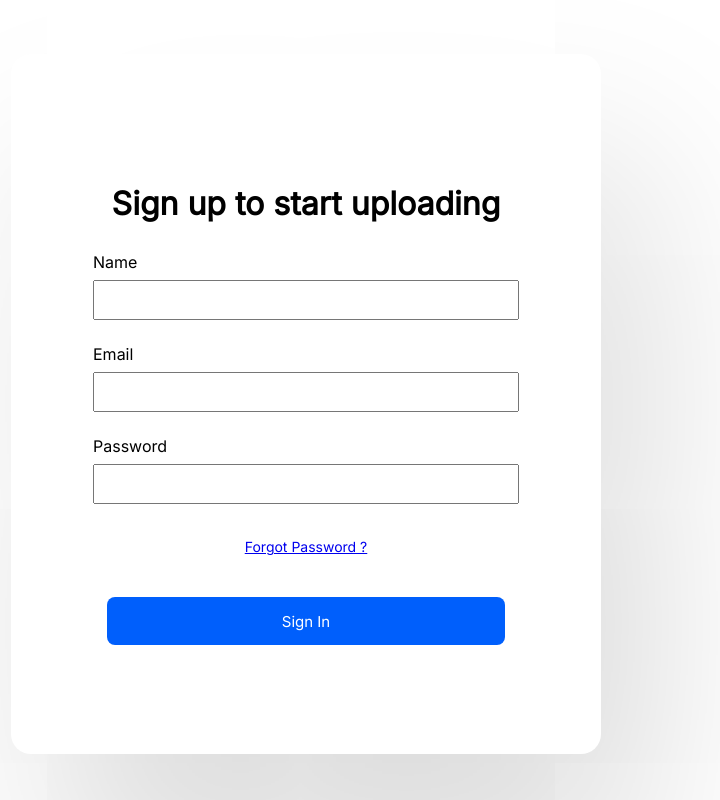
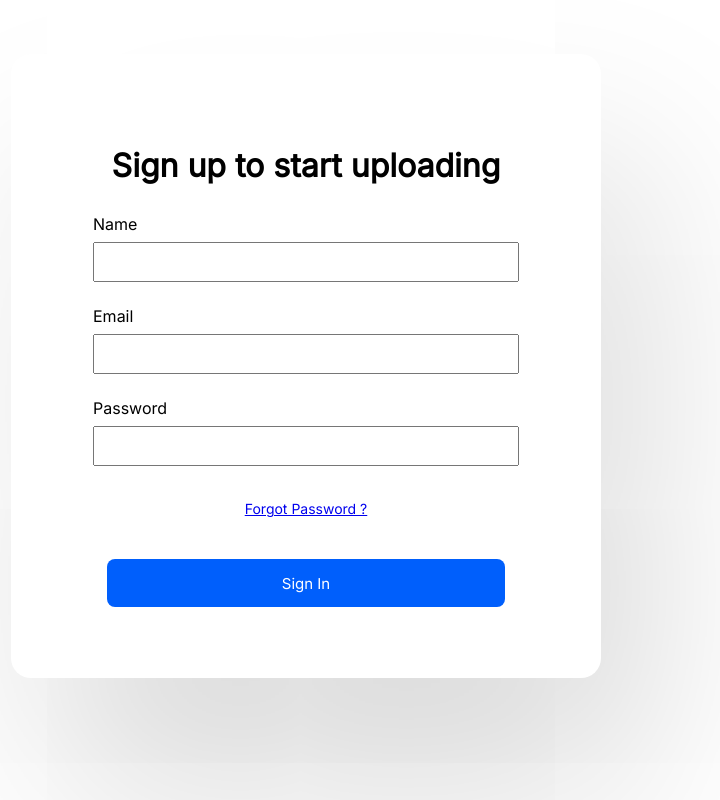
Before and after one commit to ATICHOF/insea-workshop-front, a React (Create React App) app: page /Signup in a window 1280 px wide. Shown: the whole page, without its empty margins (462-1182 px from the left). Built offline with nearby package versions, Linux system fonts and the light colour scheme.

Commit message:
little changes

```diff
--- a/src/App.js
+++ b/src/App.js
@@ -1,5 +1,5 @@
 import React from 'react'
-import {Route, Routes} from 'react-router-dom'
+import {BrowserRouter, Route, Routes} from 'react-router-dom'
 import ForgotPass from './containers/ForgotPass'
 import Home from './containers/Home'
 import Login from './containers/Login'
@@ -8,6 +8,7 @@
 
 const App = () => {
   return (
+    <BrowserRouter>
 <Routes>
   <Route path='/' element={<Login/>}/>
   <Route exact path='/login' element={<Login/>}/>
@@ -16,6 +17,7 @@
   <Route exact path='/forgotpass' element={<ForgotPass/>} />
   <Route exact path='/passreset' element={<RestPass/>}/>
 </Routes>
+  </BrowserRouter>
   )
 }
 
--- a/src/index.js
+++ b/src/index.js
@@ -3,13 +3,10 @@
 import './index.css';
 import App from './App';
 import reportWebVitals from './reportWebVitals';
-import { BrowserRouter } from 'react-router-dom';
 
 ReactDOM.render(
   <React.StrictMode>
-    <BrowserRouter>
     <App />
-    </BrowserRouter>
   </React.StrictMode>,
   document.getElementById('root')
 );
--- a/src/styles/container.css
+++ b/src/styles/container.css
@@ -39,10 +39,9 @@
 
     position: absolute;
     width: 494px;
-    height: 588px;
+    height: 512px;
     left: 473px;
     top: 48px;
-    margin: 50%;
 
     /* Light/White */
 
```
